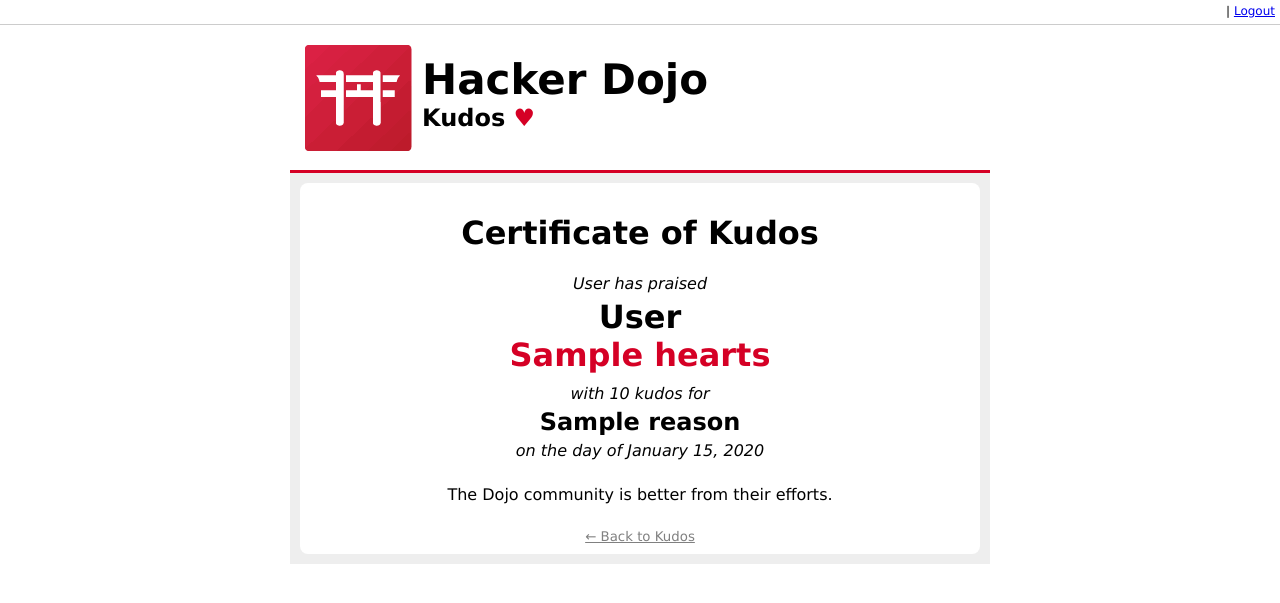
After one commit to hackerdojo/hd-kudos, a Django app: template templates/certificate.html in a window 1280 px wide. The commit adds this page. Shown: the top 603 px of the page. Run offline with Django 3.2, Linux system fonts and the light colour scheme; the template is opened without the code that fills it: most values are stand-ins (such as "Sample title", 1, 10 or a date in 2020).

Commit message:
adding kudos certificates and comment/reason for kudos

```diff
--- /dev/null
+++ b/templates/certificate.html
@@ -0,0 +1,14 @@
+{% extends 'base.html' %}
+{% block content %}
+<div id="primary" style="padding-top: -10px; text-align: center;">
+  <h1>Certificate of Kudos</h1>
+  <em>{{kudos.from_profile.fullname}} has praised</em>
+  <h1 style="margin-top: 5px; margin-bottom: 10px;">{{kudos.to_profile.fullname}}<br /><span style="color: #d50025;">{{kudos.hearts}}</span></h1>
+  <em>with {{kudos.amount}} kudos {% if kudos.reason %}for</em>
+  <h2>{{kudos.reason}}</h2>
+  <em>{% endif %}on the day of {{kudos.created|date:"F j, Y"}}</em>
+  <p style="margin: 25px;">The Dojo community is better from their efforts.</p>
+  <a href="/" style="color: gray; font-size: smaller;">&larr; Back to Kudos</a>
+</div>
+
+{% endblock %}
```
Also changed, not shown: main.py (+22 -2 lines), templates/main.html (+16 -9 lines), 1 other file.
